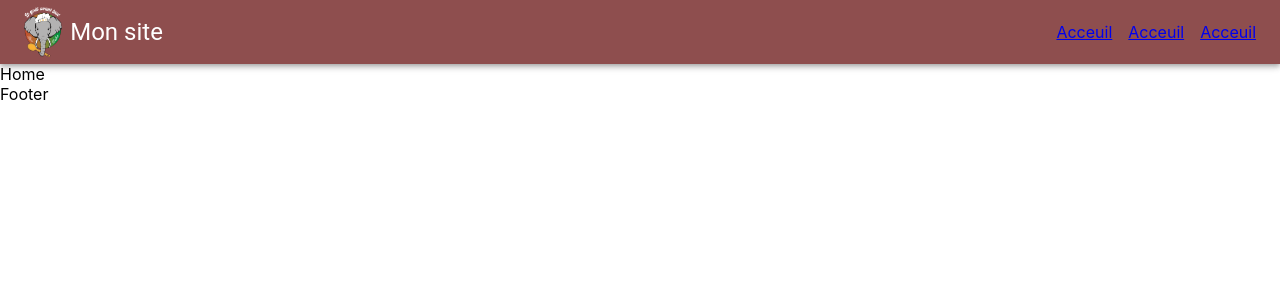
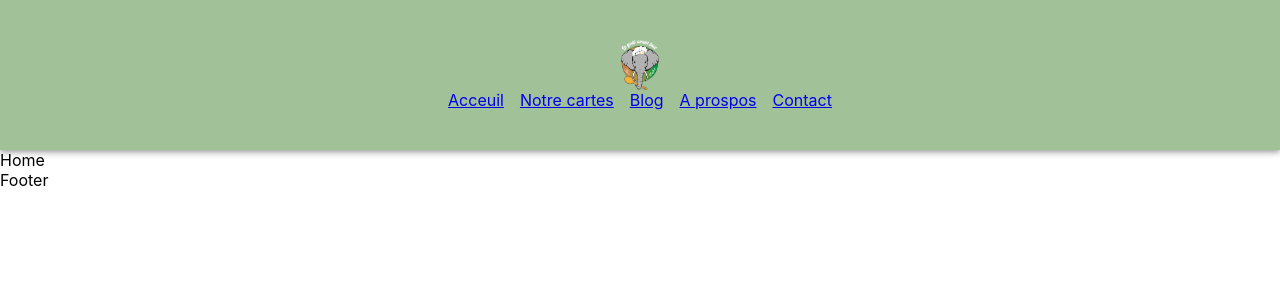
Before and after one commit to MousGamee/delka-food-front, a React (Create React App) app: page / in a window 1280 px wide. Shown: the top 300 px of the page. Built offline with nearby package versions, Linux system fonts and the light colour scheme.

Commit message:
padding added to the navbar

```diff
--- a/package.json
+++ b/package.json
@@ -5,6 +5,7 @@
   "dependencies": {
     "@emotion/react": "^11.10.4",
     "@emotion/styled": "^11.10.4",
+    "@mui/icons-material": "^5.10.6",
     "@mui/material": "^5.10.7",
     "@testing-library/jest-dom": "^5.16.5",
     "@testing-library/react": "^13.4.0",
--- a/src/components/General/Navbar.jsx
+++ b/src/components/General/Navbar.jsx
@@ -1,37 +1,41 @@
-
-import LogoDevIcon from '@mui/icons-material/LogoDev';
-import { AppBar, Box, IconButton, Toolbar, Typography, } from '@mui/material';
-import { Stack } from '@mui/system';
-import { Link } from 'react-router-dom';
+import LogoDevIcon from "@mui/icons-material/LogoDev";
+import { AppBar, Box, IconButton, Toolbar, Typography, Button } from "@mui/material";
+import { Stack } from "@mui/system";
+import { Link } from "react-router-dom";
+import MenuIcon from '@mui/icons-material/Menu';
 
 const Navbar = () => {
-    return (
-        <AppBar position="static">
-            <Toolbar variant='regular' sx={{
-                backgroundColor: '#8e4e4E',
-                justifyContent: 'space-between',
-                alignItems: 'center'
-            }}>
-                <Stack direction={'row'} spacing={1} sx={{
-                    alignItems: 'center'
-                }}>
-                    <Box sx={{
-                        height: 50,
-                        objectFit: 'contain'
-                    }}>
-                        <img src='./images/logo-white.png' className='logo' />
-                    </Box>
-                    <Typography variant='h5' component={'h1'}>Mon site</Typography>
-                </Stack>
-                <Stack direction={'row'} spacing={2}>
-                    <Link>Acceuil</Link>
-                    <Link>Acceuil</Link>
-                    <Link>Acceuil</Link>
-                </Stack>
+  return (
+    <AppBar position="static">
+      <Toolbar
+        variant="regular"
+        sx={{
+          backgroundColor: "#A1C298",
+          justifyContent: "space-between",
+          alignItems: "center",
+          flexDirection: {xs: "row", lg:"column"},
+          padding: "40px 0"
+        }}
+      >
+        <img src="./images/logo-white.png" className="logo" />
 
-            </Toolbar>
-        </AppBar>
-    )
-}
+        <Stack direction={"row"} spacing={2} sx={{
+          display: {xs: "none", lg: "block"}
+        }} >
+          <Link>Acceuil</Link>
+          <Link>Notre cartes</Link>
+          <Link>Blog</Link>
+          <Link>A prospos</Link>
+          <Link>Contact</Link>
+        </Stack>
+        <Button variant="text" sx={{
+          display: {xs: "block", lg: "none"}
+        }}>
+          <MenuIcon/>
+        </Button>
+      </Toolbar>
+    </AppBar>
+  );
+};
 
-export default Navbar
+export default Navbar;
```
Also changed, not shown: 1 other file (tests, documents, lock files or other folders).
